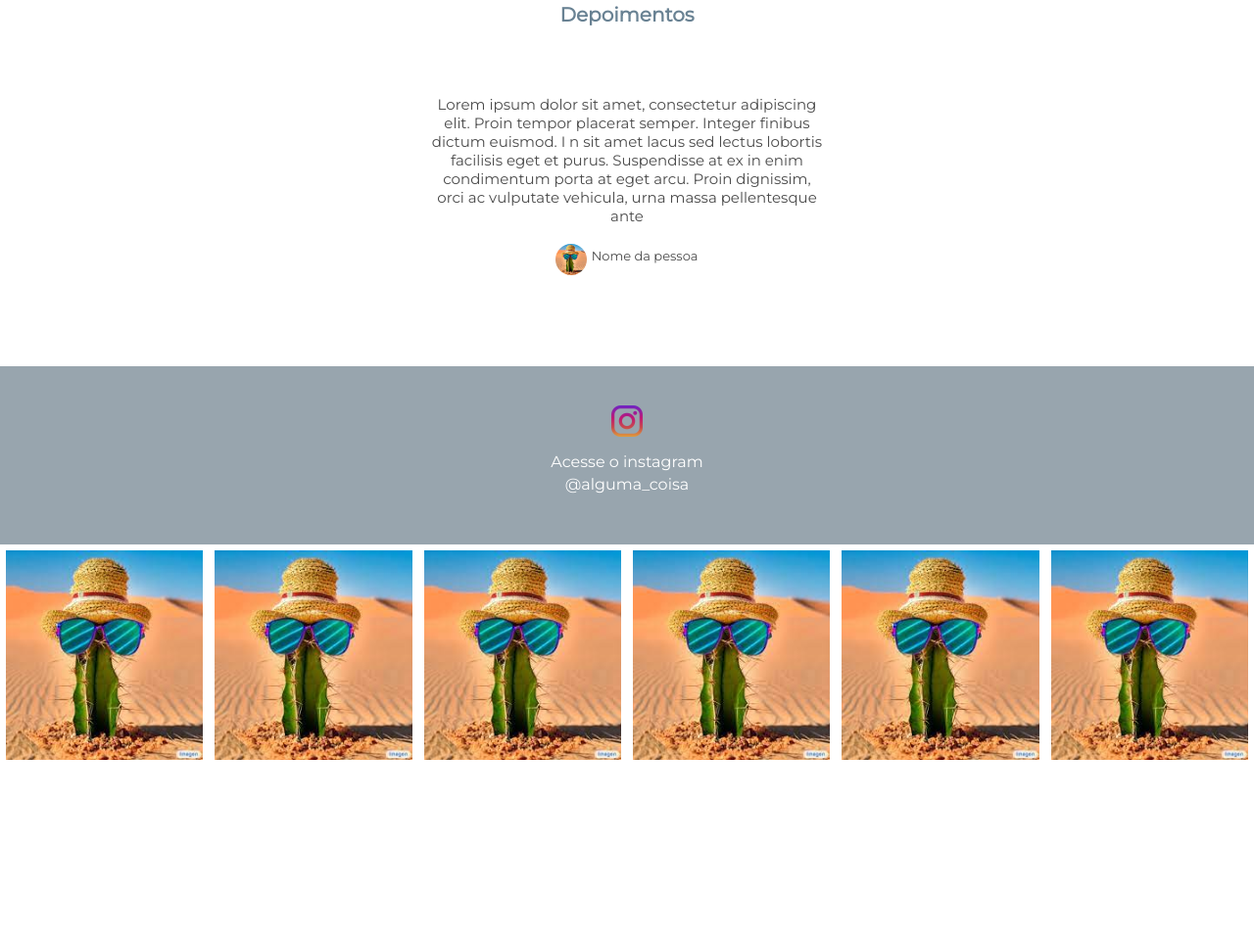
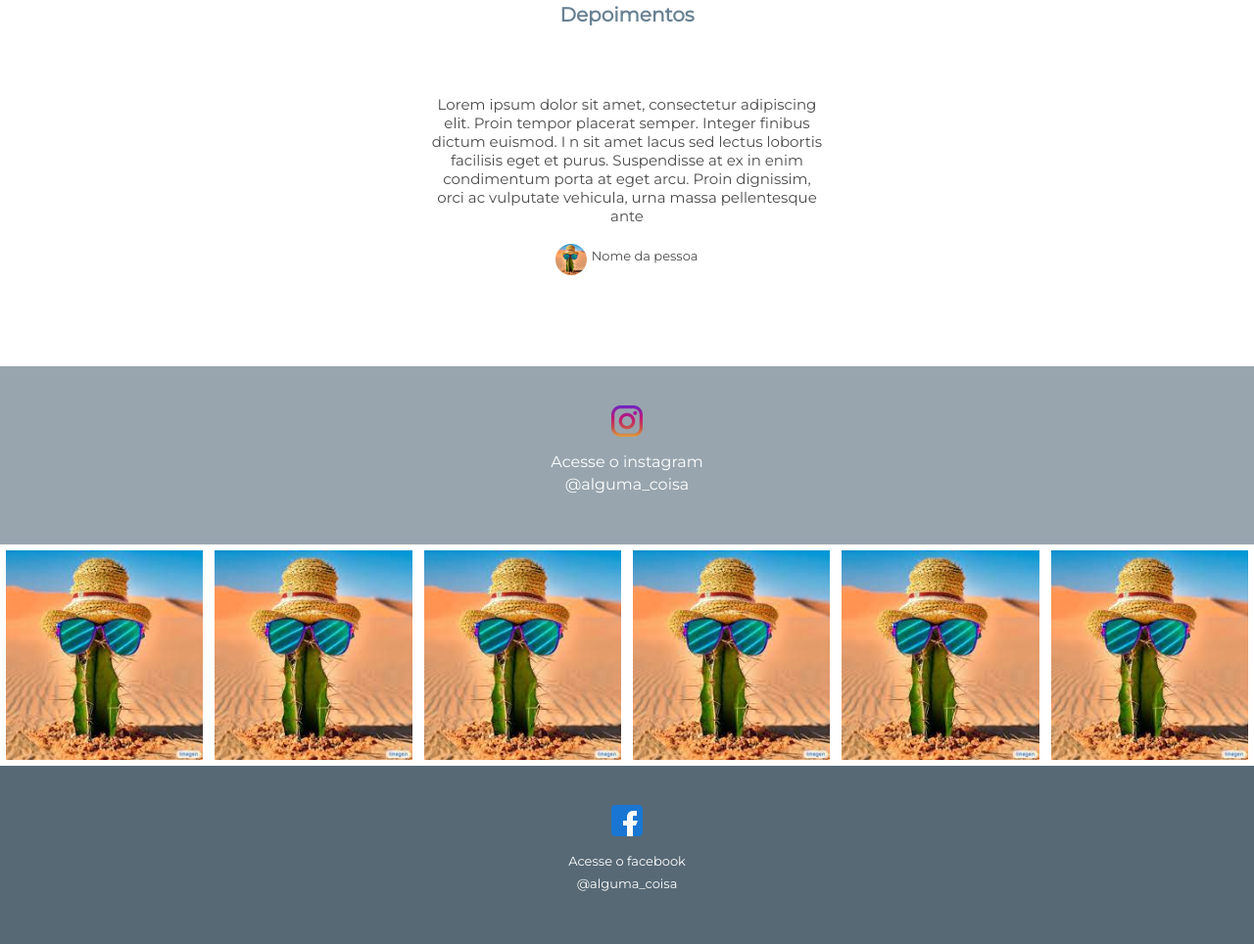
Before and after one commit to pkbceira03/web-page2, a plain HTML site: page index.html in a window 1280 px wide. Shown: the part 2418-3382 px from the top of the page at 98% size. Before the commit the page ends 3200 px from the top, so only its background shows below. Drawn offline with Linux system fonts and the light colour scheme.

Commit message:
parte do facebook

```diff
--- a/index.html
+++ b/index.html
@@ -319,7 +319,7 @@
 
     <section class="social">
         <div class="chamada-instagram">
-            <img src="src/images/instagram.png"/>
+            <a target="_blank" href=""><img src="src/images/instagram.png"/></a>
 
             <p>
                 Acesse o instagram <br/>
@@ -339,6 +339,15 @@
             <div class="img-mosaico-single-social"></div><!--img-mosaicosingle-social-->
         </div><!--mosaico-social-->
 
+        <div class="chamada-facebook">
+            <a target="_blank" href=""><img src="src/images/facebook.png"/></a>
+
+            <p>
+                Acesse o facebook <br/>
+                @alguma_coisa
+            </p>
+        </div><!--chamada-facebook-->
+
         <div class="clear"></div><!--clear-->
     </section><!--social-->
 
--- a/src/css/style.css
+++ b/src/css/style.css
@@ -331,6 +331,26 @@ section.depoimentos .depoimento-single{
     border: 6px solid white;
 }
 
+.chamada-facebook{
+    float: left;
+    width: 100%;
+    text-align: center;
+    padding: 40px 0;
+    background-color: #576975;
+}
+
+.chamada-facebook img{
+    height: 32px;
+    width: 32px;
+}
+
+.chamada-facebook p{
+    line-height: 23px;
+    color: white;
+    padding: 10px 0;
+    font-size: 13px;
+}
+
 @media screen and (max-width: 1280px){
     .img-mosaico-single-social{
         width: calc(100% / 6);
```
Also changed, not shown: src/images/facebook.png (added).
